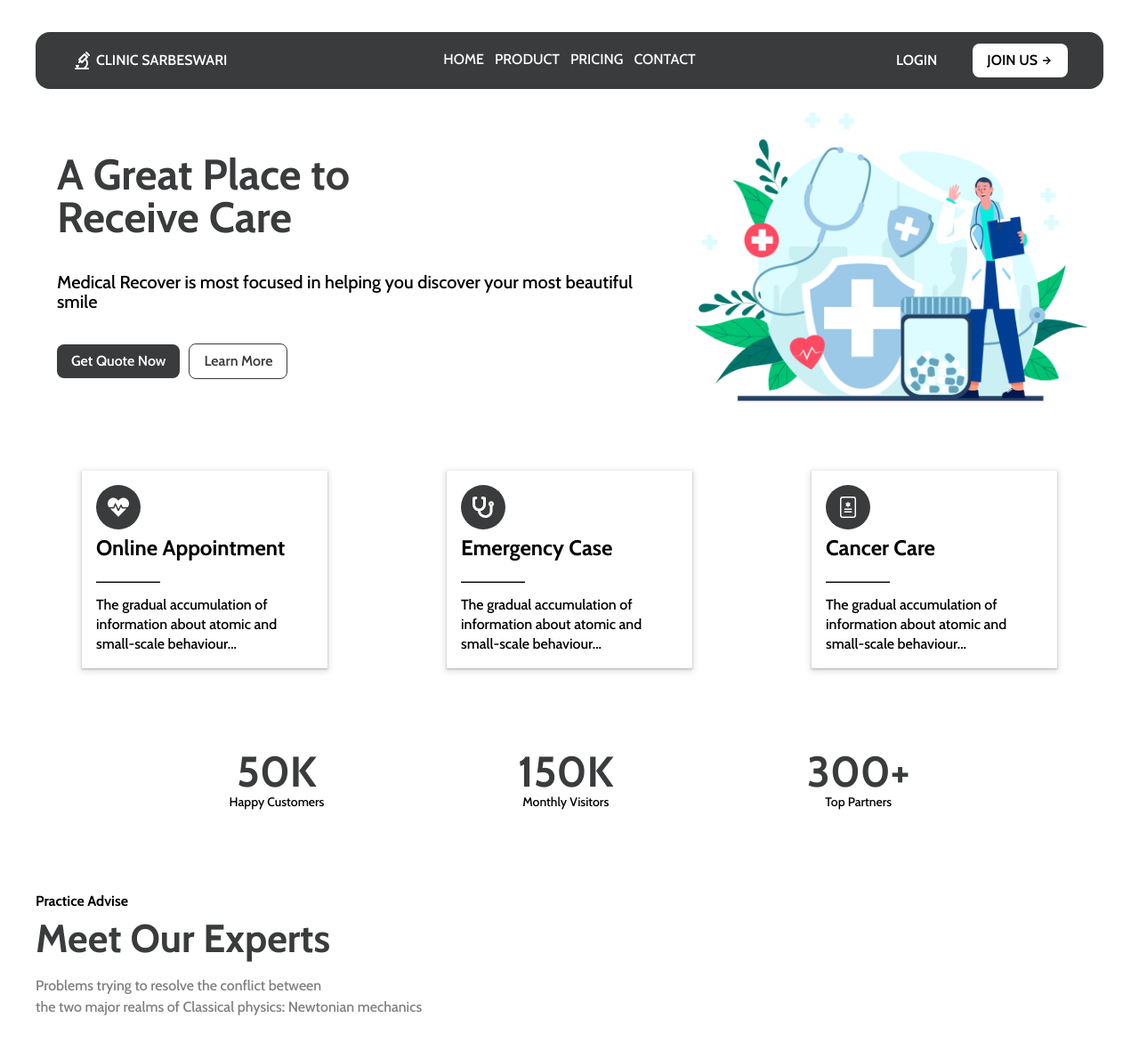
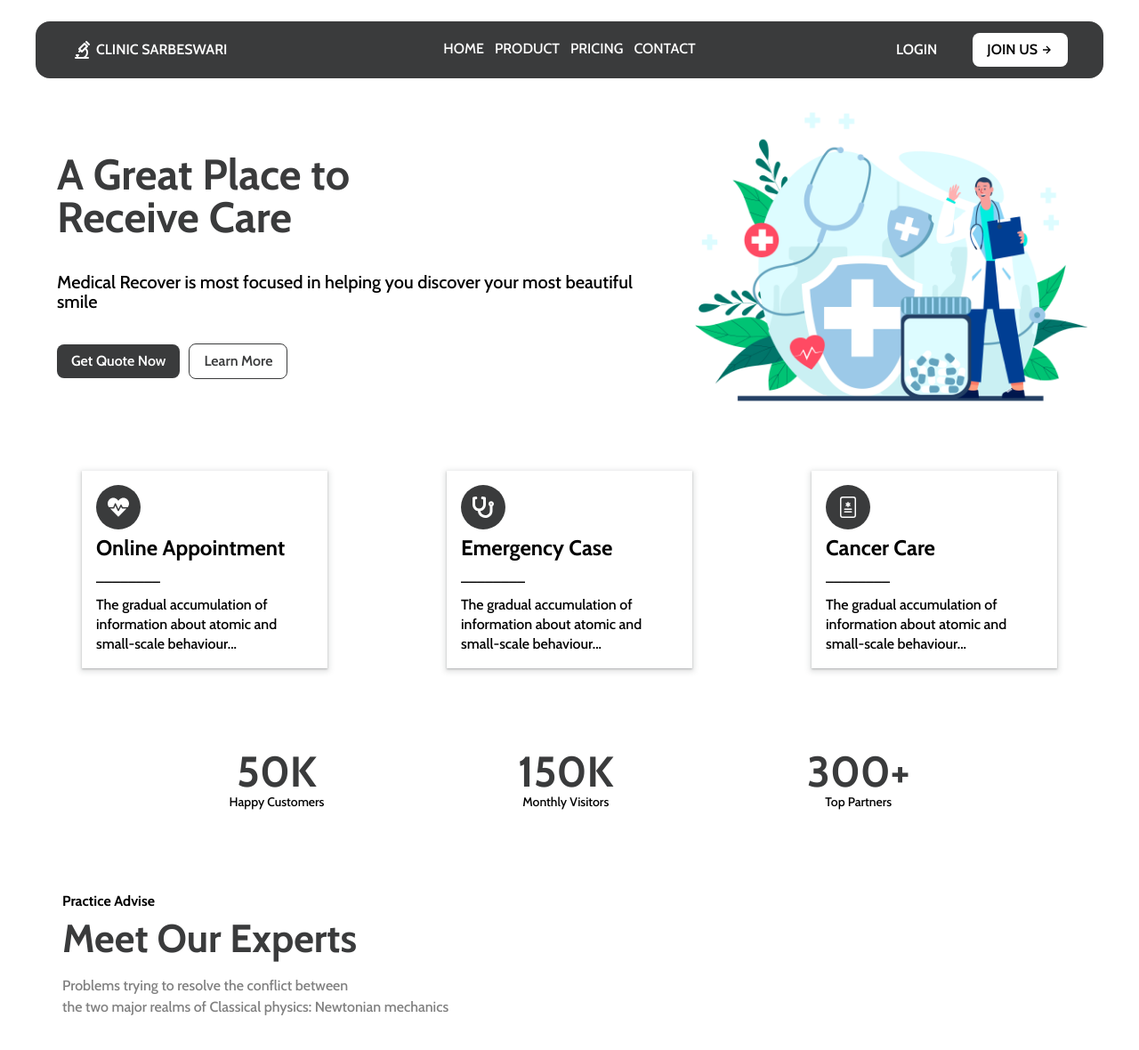
Before and after one commit to shreyT19/Sarbeswari-Labs-Project, a React (Vite) app: page / in a window 1280 px wide. Shown: the top 1180 px of the page at 89% size. Built offline with nearby package versions, Linux system fonts and the light colour scheme.

Commit message:
updated minor changes

```diff
--- a/src/components/ExpertsSection/ExpertsSection.scss
+++ b/src/components/ExpertsSection/ExpertsSection.scss
@@ -1,16 +1,21 @@
 @import "../../css-config/mixins.scss";
 .experts__section{
-    padding: 80px 0 0;
+
     max-width: 1200px;
     margin: 0 auto;
     padding-inline: 20px;
+    padding-top: 30px;
     @include md{
+
+        padding: 80px 0 0;
         padding-inline:0;
     }
     .small-header__section{
         display: flex;
         flex-direction: column;
-
+        @include md{
+            padding-left: 30px;
+        }
         .sub-heading{
             padding: 10px 0;
             font-weight: bold;
--- a/src/components/HeroSection/Hero.scss
+++ b/src/components/HeroSection/Hero.scss
@@ -16,7 +16,7 @@
     flex-direction: column-reverse;
 
     margin: 0 auto;
-
+    // margin-top: 20px;
     gap: 20px;
 
     @include md {
--- a/src/components/header/Header.scss
+++ b/src/components/header/Header.scss
@@ -8,7 +8,7 @@
 
   padding: 0 24px;
   z-index: 99;
-  margin-top: 12px;
+  // margin-top: 12px;
   // position: relative;
   position: fixed;
   @include md {
```
